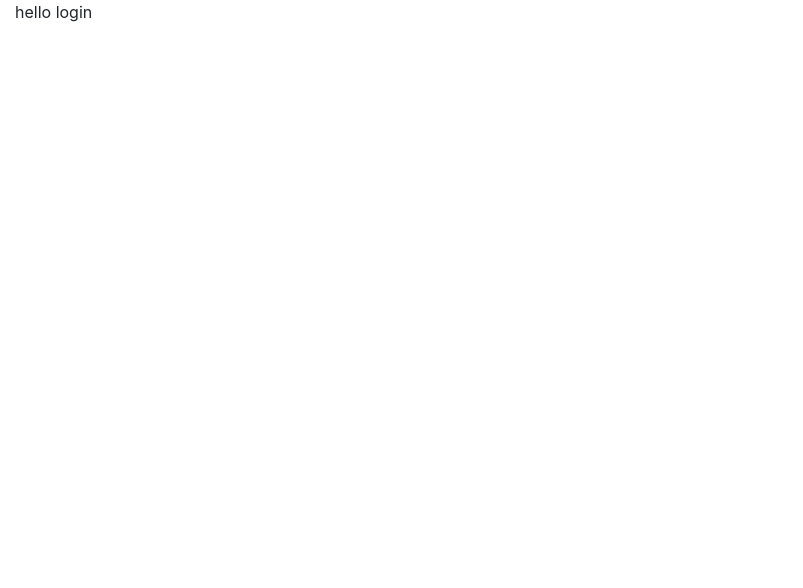
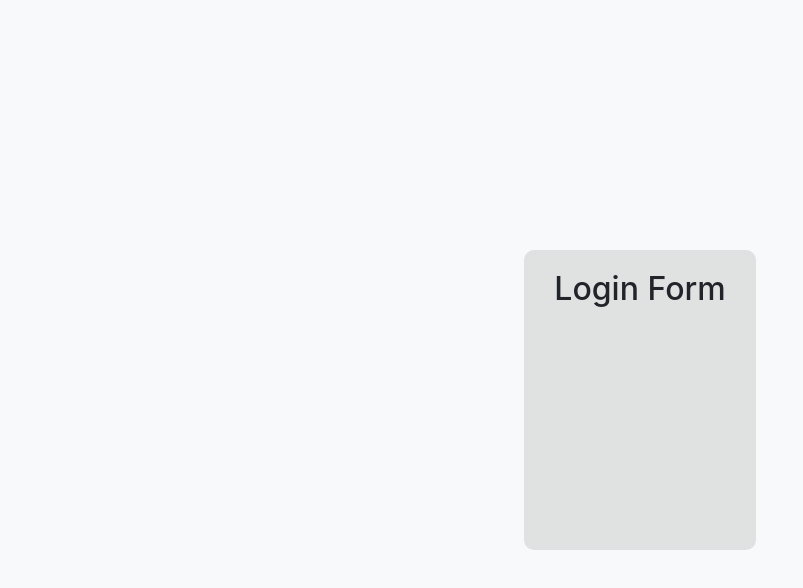
Before and after one commit to Soni295/AlkemyChagenlle, a React (Create React App) app: page /Login in a window 1280 px wide. Shown: the top 588 px of the page, without its empty margins (0-803 px from the left). Built offline with nearby package versions, Linux system fonts and the light colour scheme.

Commit message:
Add formik for controll forms

```diff
--- a/package.json
+++ b/package.json
@@ -7,6 +7,7 @@
     "@testing-library/react": "^11.1.0",
     "@testing-library/user-event": "^12.1.10",
     "bootstrap": "^4.6.0",
+    "formik": "^2.2.9",
     "react": "^17.0.2",
     "react-bootstrap": "^1.6.1",
     "react-dom": "^17.0.2",
--- a/src/App.css
+++ b/src/App.css
@@ -1,38 +1,17 @@
-.App {
+*, *::after, *::before {
+  box-sizing: border-box;
+  margin: 0;
+  padding: 0;
+}
+
+body {
+  min-height: 100vh;
+  background: var(--light);
+}
+#root {
+  min-height: 100vh;
+}
+
+h1, h2, h3, p {
   text-align: center;
 }
-
-.App-logo {
-  height: 40vmin;
-  pointer-events: none;
-}
-
-@media (prefers-reduced-motion: no-preference) {
-  .App-logo {
-    animation: App-logo-spin infinite 20s linear;
-  }
-}
-
-.App-header {
-  background-color: #282c34;
-  min-height: 100vh;
-  display: flex;
-  flex-direction: column;
-  align-items: center;
-  justify-content: center;
-  font-size: calc(10px + 2vmin);
-  color: white;
-}
-
-.App-link {
-  color: #61dafb;
-}
-
-@keyframes App-logo-spin {
-  from {
-    transform: rotate(0deg);
-  }
-  to {
-    transform: rotate(360deg);
-  }
-}
--- a/src/App.js
+++ b/src/App.js
@@ -13,7 +13,7 @@ export const App = () => {
     <BrowserRouter>
       { session.user && <Navbar/> }
       <Switch>
-        <Container fluid>
+        <Container fluid className='h-100'>
           {allRouters.map(route => <Route {...route}/>)}
         </Container>
       </Switch>
--- /dev/null
+++ b/src/components/LoginForm/index.js
@@ -0,0 +1,11 @@
+import './style.css'
+
+export const LoginForm = () => {
+  return (
+    <main id='bg-login'>
+      <div className='login-box'>
+        <h2>Login Form</h2>
+      </div>
+    </main>
+  )
+}
--- /dev/null
+++ b/src/components/LoginForm/style.css
@@ -0,0 +1,21 @@
+:root {
+  --glass: #c4c4c475;
+}
+#bg-login {
+  display: grid;
+  position: absolute;
+  inset: 0;
+  align-items: center;
+  justify-items: center;
+}
+.login-box {
+  height: 300px;
+  max-width: 500px;
+  border-radius: 10px;
+  background-color: var(--glass);
+  backdrop-filter: blur(5px);
+}
+
+.login-box > h2{
+  margin: 20px 30px;
+}
--- a/src/pages/LoginPage.js
+++ b/src/pages/LoginPage.js
@@ -1,5 +1,6 @@
+import { Row } from 'react-bootstrap'
+import { LoginForm } from '../components/LoginForm/index'
+
 export const LoginPage = () => {
-  return (
-    <div>hello login</div>
-  )
+  return <LoginForm />
 }
```
Also changed, not shown: 2 other files (tests, documents, lock files or other folders).
